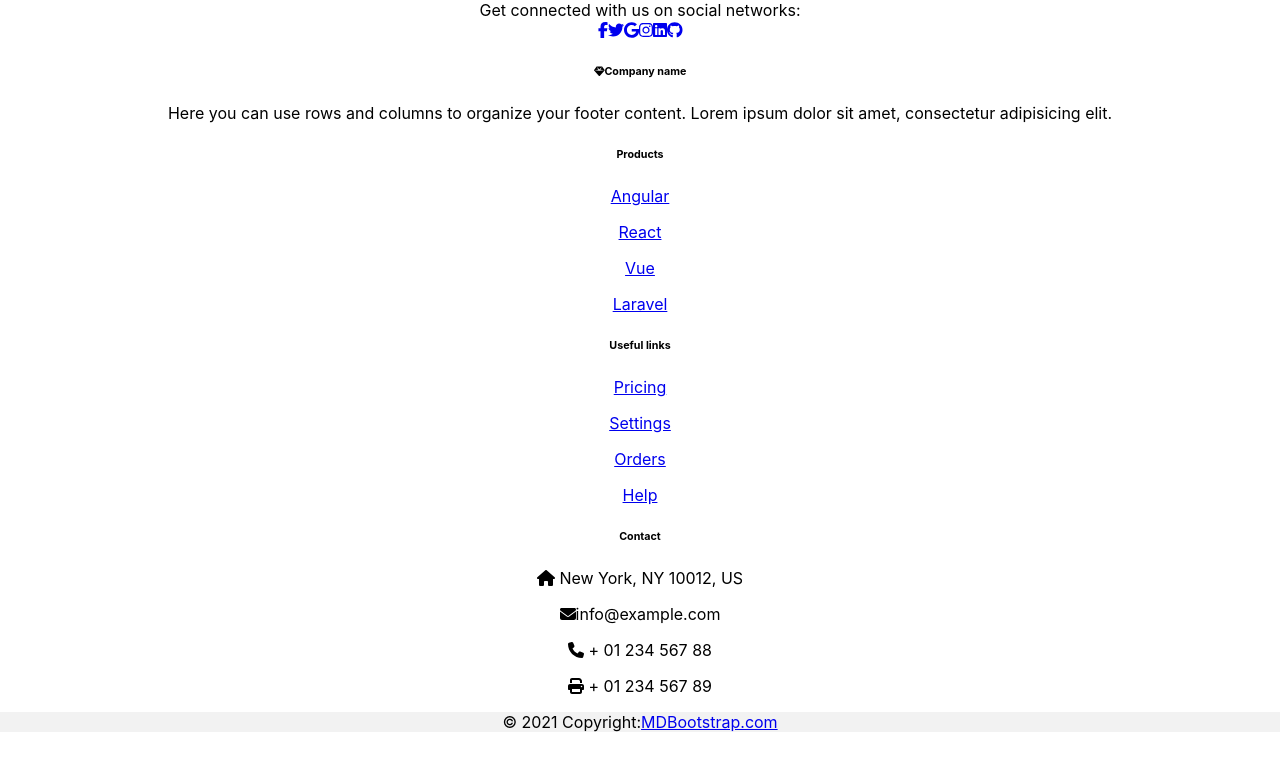
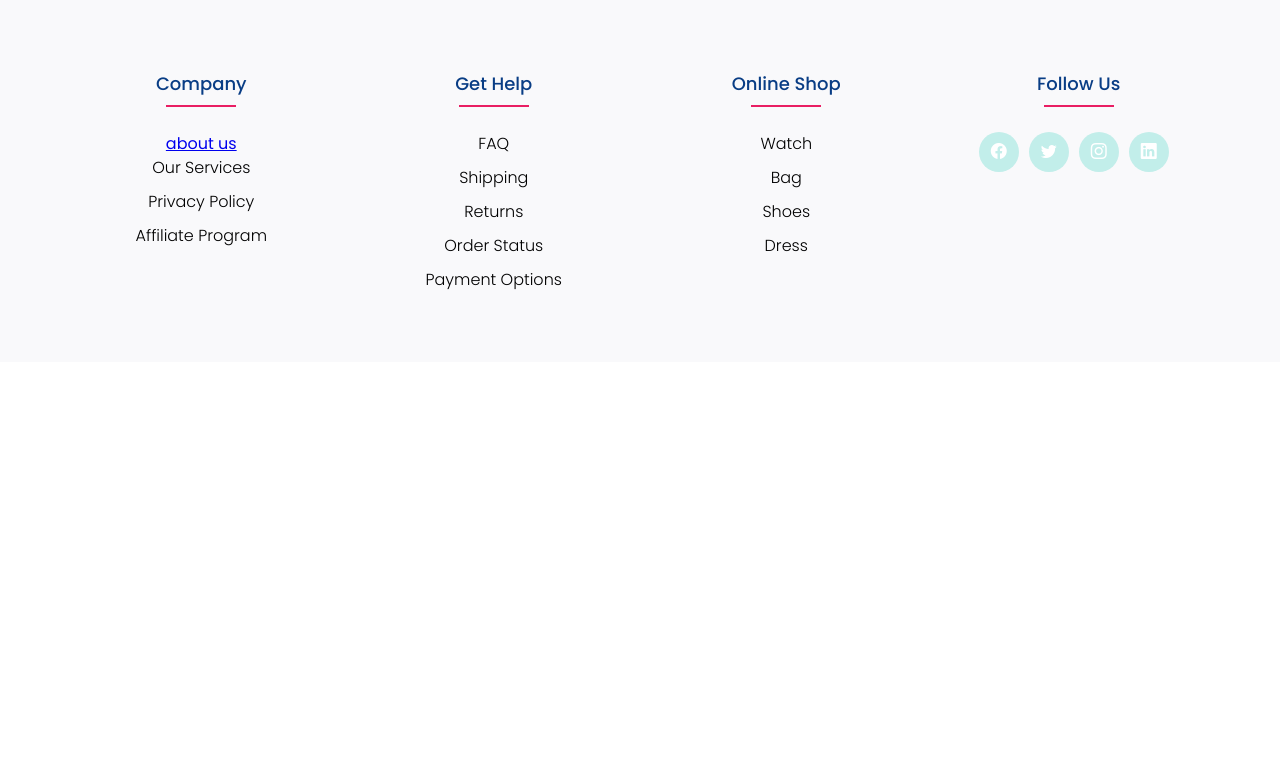
Before and after one commit to quynhtran158/TherapyBuddy, a React (Create React App) app: page / in a window 1280 px wide. Shown: the top 770 px of the page. Built offline with nearby package versions, Linux system fonts and the light colour scheme.

Commit message:
update footer with styling

```diff
--- a/package.json
+++ b/package.json
@@ -10,9 +10,11 @@
     "@testing-library/react": "^13.4.0",
     "@testing-library/user-event": "^13.5.0",
     "bootstrap": "^5.3.2",
+    "bootstrap-icons": "^1.11.3",
     "mdb-react-ui-kit": "^7.2.0",
     "react": "^18.2.0",
     "react-bootstrap": "^2.10.1",
+    "react-bootstrap-icons": "^1.11.3",
     "react-dom": "^18.2.0",
     "web-vitals": "^2.1.4"
   },
--- a/src/App.css
+++ b/src/App.css
@@ -28,6 +28,24 @@
   color: #61dafb;
 }
 
+.roboto-regular {
+  font-family: "Roboto", sans-serif;
+  font-weight: 400;
+  font-style: normal;
+}
+
+.roboto-medium {
+  font-family: "Roboto", sans-serif;
+  font-weight: 500;
+  font-style: normal;
+}
+
+.roboto-bold {
+  font-family: "Roboto", sans-serif;
+  font-weight: 700;
+  font-style: normal;
+}
+
 @keyframes App-logo-spin {
   from {
     transform: rotate(0deg);
--- /dev/null
+++ b/src/Component/Footer/Footer.css
@@ -0,0 +1,94 @@
+@import url("https://fonts.googleapis.com/css2?family=Poppins:wght@300;400;500;600;700&display=swap");
+
+body {
+  line-height: 1.5;
+  font-family: "Poppins", sans-serif;
+}
+* {
+  margin: 0;
+  padding: 0;
+  box-sizing: border-box;
+}
+.container {
+  max-width: 1170px;
+  margin: auto;
+}
+.row {
+  display: flex;
+  flex-wrap: wrap;
+}
+ul {
+  list-style: none;
+}
+.footer {
+  background-color: #f9f9fb;
+  padding: 70px 0;
+}
+.footer-col {
+  width: 25%;
+  padding: 0 15px;
+}
+.footer-col h4 {
+  font-size: 18px;
+  color: #093d85;
+  text-transform: capitalize;
+  margin-bottom: 35px;
+  font-weight: 500;
+  position: relative;
+}
+.footer-col h4::before {
+  content: "";
+  position: absolute;
+  left: 50%;
+  bottom: -10px;
+  background-color: #e91e63;
+  height: 2px;
+  box-sizing: border-box;
+  width: 70px;
+  transform: translateX(-50%);
+}
+.footer-col ul li:not(:last-child) {
+  margin-bottom: 10px;
+}
+.footer-col ul li a {
+  font-size: 16px;
+  text-transform: capitalize;
+  color: #000;
+  text-decoration: none;
+  font-weight: 300;
+  display: block;
+  transition: all 0.3s ease;
+}
+.footer-col ul li a:hover {
+  color: ;
+  padding-left: 8px;
+}
+.footer-col .social-links a {
+  display: inline-block;
+  height: 40px;
+  width: 40px;
+  background-color: #c2eeea;
+  margin: 0 10px 10px 0;
+  text-align: center;
+  line-height: 40px;
+  border-radius: 50%;
+  color: #fff;
+  transition: all 0.5s ease;
+}
+.footer-col .social-links a:hover {
+  color: #c2eeea;
+  background-color: #ffffff;
+}
+
+/*responsive*/
+@media (max-width: 767px) {
+  .footer-col {
+    width: 50%;
+    margin-bottom: 30px;
+  }
+}
+@media (max-width: 574px) {
+  .footer-col {
+    width: 100%;
+  }
+}
--- a/src/Component/Footer/Footer.js
+++ b/src/Component/Footer/Footer.js
@@ -1,170 +1,85 @@
 import React from "react";
-import { Container, Row, Col } from "react-bootstrap";
-import { FontAwesomeIcon } from "@fortawesome/react-fontawesome";
-import {
-  faFacebookF,
-  faTwitter,
-  faGoogle,
-  faInstagram,
-  faLinkedin,
-  faGithub,
-} from "@fortawesome/free-brands-svg-icons";
-import {
-  faGem,
-  faHome,
-  faEnvelope,
-  faPhone,
-  faPrint,
-} from "@fortawesome/free-solid-svg-icons";
+import "./Footer.css";
+import "bootstrap-icons/font/bootstrap-icons.css";
 
 const Footer = () => {
   return (
-    <footer className="text-center text-lg-start bg-body-tertiary text-muted">
-      {/* Section: Social media */}
-      <section className="d-flex justify-content-center justify-content-lg-between p-4 border-bottom">
-        {/* Left */}
-        <div className="me-5 d-none d-lg-block">
-          <span>Get connected with us on social networks:</span>
+    <footer className="footer">
+      <div className="container">
+        <div className="row">
+          <div className="footer-col">
+            <h4>company</h4>
+            <ul>
+              <oi>
+                <a href="#">about us</a>
+              </oi>
+              <li>
+                <a href="#">our services</a>
+              </li>
+              <li>
+                <a href="#">privacy policy</a>
+              </li>
+              <li>
+                <a href="#">affiliate program</a>
+              </li>
+            </ul>
+          </div>
+          <div className="footer-col">
+            <h4>get help</h4>
+            <ul>
+              <li>
+                <a href="#">FAQ</a>
+              </li>
+              <li>
+                <a href="#">shipping</a>
+              </li>
+              <li>
+                <a href="#">returns</a>
+              </li>
+              <li>
+                <a href="#">order status</a>
+              </li>
+              <li>
+                <a href="#">payment options</a>
+              </li>
+            </ul>
+          </div>
+          <div className="footer-col">
+            <h4>online shop</h4>
+            <ul>
+              <li>
+                <a href="#">watch</a>
+              </li>
+              <li>
+                <a href="#">bag</a>
+              </li>
+              <li>
+                <a href="#">shoes</a>
+              </li>
+              <li>
+                <a href="#">dress</a>
+              </li>
+            </ul>
+          </div>
+          <div className="footer-col">
+            <h4>follow us</h4>
+            <div className="social-links">
+              <a href="#">
+                <i class="bi bi-facebook"></i>
+              </a>
+              <a href="#">
+                <i class="bi bi-twitter"></i>
+              </a>
+              <a href="#">
+                <i class="bi bi-instagram"></i>
+              </a>
+              <a href="#">
+                <i class="bi bi-linkedin"></i>
+              </a>
+            </div>
+          </div>
         </div>
-        {/* Left */}
-
-        {/* Right */}
-        <div>
-          <a href="/" className="me-4 text-reset">
-            <FontAwesomeIcon icon={faFacebookF} />
-          </a>
-          <a href="/" className="me-4 text-reset">
-            <FontAwesomeIcon icon={faTwitter} />
-          </a>
-          <a href="/" className="me-4 text-reset">
-            <FontAwesomeIcon icon={faGoogle} />
-          </a>
-          <a href="/" className="me-4 text-reset">
-            <FontAwesomeIcon icon={faInstagram} />
-          </a>
-          <a href="/" className="me-4 text-reset">
-            <FontAwesomeIcon icon={faLinkedin} />
-          </a>
-          <a href="/" className="me-4 text-reset">
-            <FontAwesomeIcon icon={faGithub} />
-          </a>
-        </div>
-        {/* Right */}
-      </section>
-      {/* Section: Social media */}
-
-      {/* Section: Links  */}
-      <section className="">
-        <Container className="text-center text-md-start mt-5">
-          {/* Grid row */}
-          <Row className="mt-3">
-            {/* Grid column */}
-            <Col md="3" lg="3" xl="3" className="mx-auto mb-4">
-              {/* Content */}
-              <h6 className="text-uppercase fw-bold mb-4">
-                <FontAwesomeIcon icon={faGem} className="me-3" />
-                Company name
-              </h6>
-              <p>
-                Here you can use rows and columns to organize your footer
-                content. Lorem ipsum dolor sit amet, consectetur adipisicing
-                elit.
-              </p>
-            </Col>
-            {/* Grid column */}
-
-            {/* Grid column */}
-            <Col md="3" lg="3" xl="3" className="mx-auto mb-4">
-              {/* Links */}
-              <h6 className="text-uppercase fw-bold mb-4">Products</h6>
-              <p>
-                <a href="#!" className="text-reset">
-                  Angular
-                </a>
-              </p>
-              <p>
-                <a href="#!" className="text-reset">
-                  React
-                </a>
-              </p>
-              <p>
-                <a href="#!" className="text-reset">
-                  Vue
-                </a>
-              </p>
-              <p>
-                <a href="#!" className="text-reset">
-                  Laravel
-                </a>
-              </p>
-            </Col>
-            {/* Grid column */}
-
-            {/* Grid column */}
-            <Col md="3" lg="3" xl="3" className="mx-auto mb-4">
-              {/* Links */}
-              <h6 className="text-uppercase fw-bold mb-4">Useful links</h6>
-              <p>
-                <a href="#!" className="text-reset">
-                  Pricing
-                </a>
-              </p>
-              <p>
-                <a href="#!" className="text-reset">
-                  Settings
-                </a>
-              </p>
-              <p>
-                <a href="#!" className="text-reset">
-                  Orders
-                </a>
-              </p>
-              <p>
-                <a href="#!" className="text-reset">
-                  Help
-                </a>
-              </p>
-            </Col>
-            {/* Grid column */}
-
-            {/* Grid column */}
-            <Col md="3" lg="3" xl="3" className="mx-auto mb-4">
-              {/* Links */}
-              <h6 className="text-uppercase fw-bold mb-4">Contact</h6>
-              <p>
-                <FontAwesomeIcon icon={faHome} className="me-3" /> New York, NY
-                10012, US
-              </p>
-              <p>
-                <FontAwesomeIcon icon={faEnvelope} className="me-3" />
-                info@example.com
-              </p>
-              <p>
-                <FontAwesomeIcon icon={faPhone} className="me-3" /> + 01 234 567
-                88
-              </p>
-              <p>
-                <FontAwesomeIcon icon={faPrint} className="me-3" /> + 01 234 567
-                89
-              </p>
-            </Col>
-            {/* Grid column */}
-          </Row>
-          {/* Grid row */}
-        </Container>
-      </section>
-      {/* Section: Links  */}
-
-      {/* Copyright */}
-      <div
-        className="text-center p-4"
-        style={{ backgroundColor: "rgba(0, 0, 0, 0.05)" }}>
-        © 2021 Copyright:
-        <a className="text-reset fw-bold" href="https://mdbootstrap.com/">
-          MDBootstrap.com
-        </a>
       </div>
-      {/* Copyright */}
     </footer>
   );
 };
```
Also changed, not shown: src/Component/Services/Services.js (+13 -0 lines), 1 other file (tests, documents, lock files or other folders).
